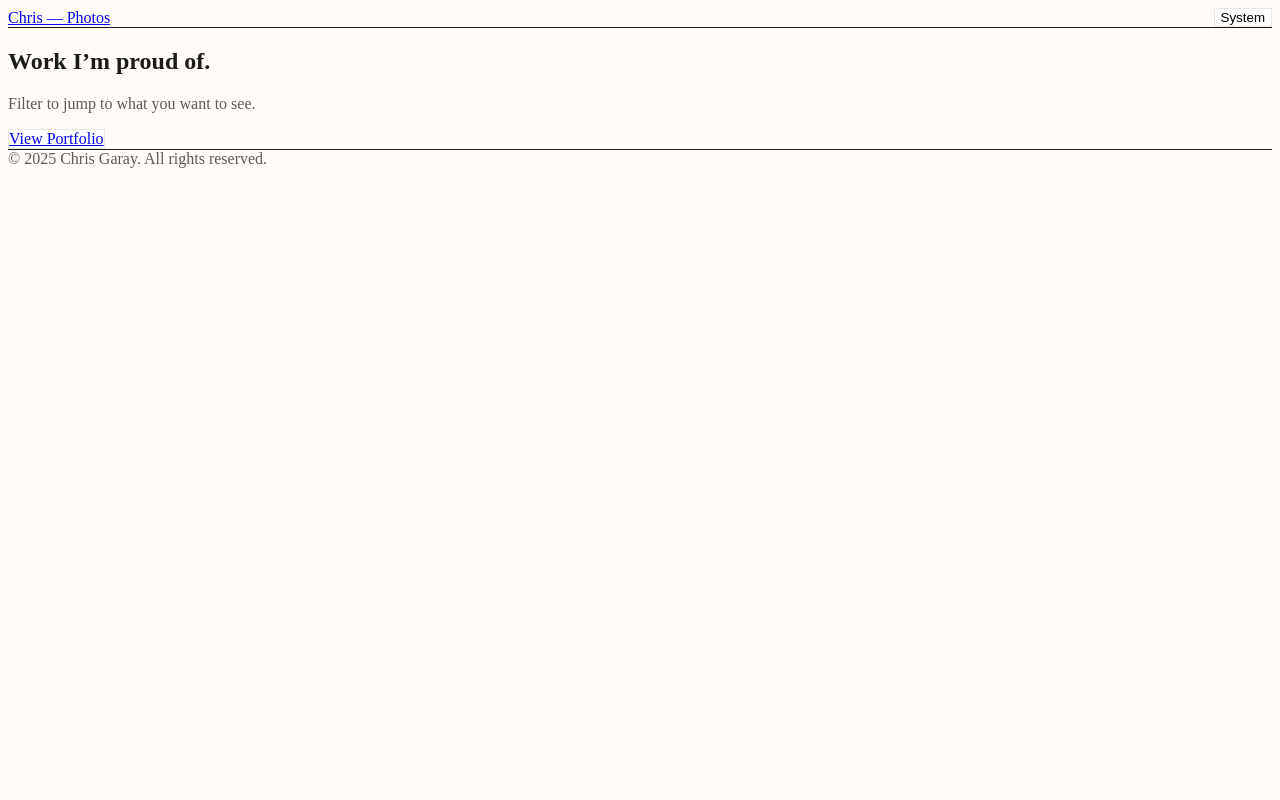
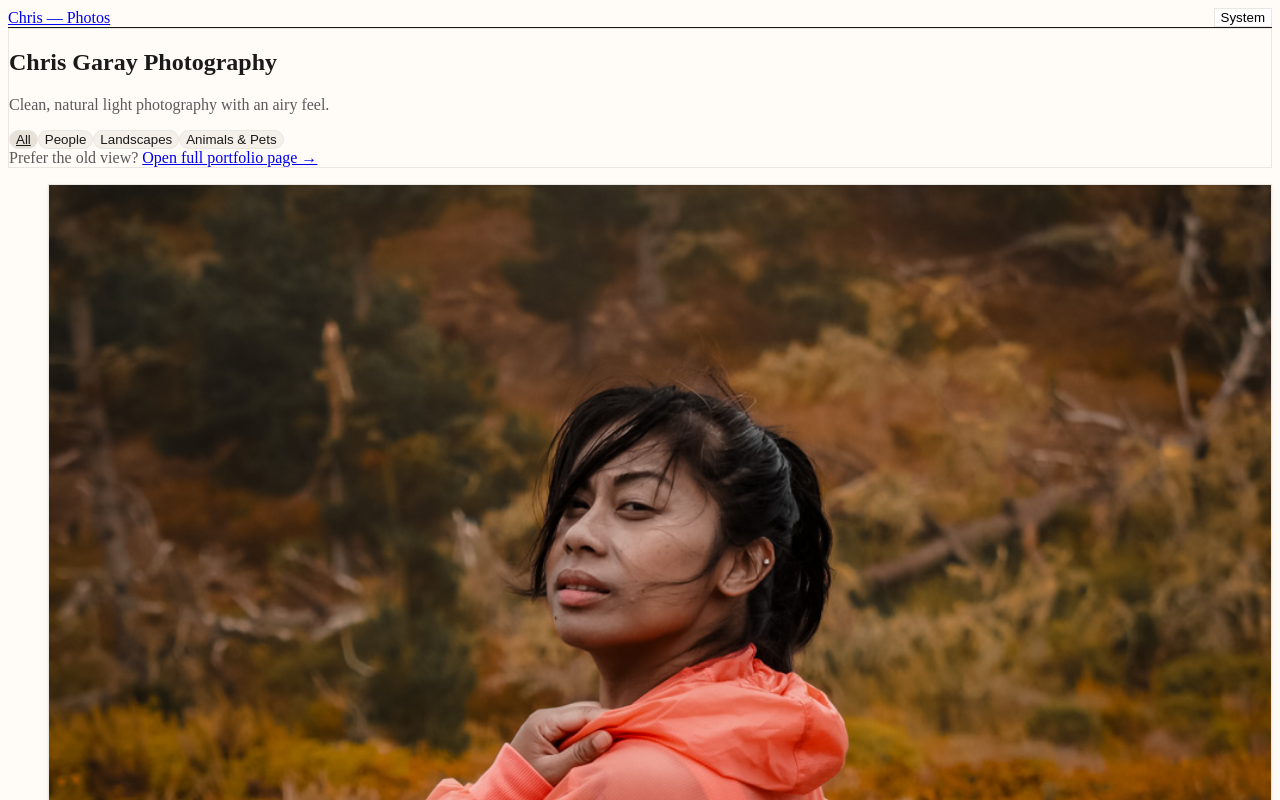
Before and after one commit to Christopher-Garay/Chris-photo-site, a Next.js app: page / in a window 1280 px wide. Shown: the top 800 px of the page. Built offline with nearby package versions, Linux system fonts and the light colour scheme.

Commit message:
feat(home): hero + filters + gallery grid on /

```diff
--- a/app/page.tsx
+++ b/app/page.tsx
@@ -1,14 +1,52 @@
 "use client";
 
+import { useMemo, useState } from "react";
 import Link from "next/link";
+import { FilterChips } from "../components/FilterChips";
+import { GalleryGrid } from "../components/GalleryGrid";
+import { galleries, type CategoryKey } from "../lib/galleryData";
+
 export default function Home() {
+  const [active, setActive] = useState<CategoryKey | "all">("all");
+
+  const filtered = useMemo(() => {
+    if (active === "all") return galleries;
+    return galleries.filter((g) => g.category === active);
+  }, [active]);
+
   return (
-    <section className="space-y-6">
-      <h1 className="text-3xl font-bold tracking-wide">Work I’m proud of.</h1>
-      <p className="max-w-prose text-textMuted">Filter to jump to what you want to see.</p>
-      <div>
-        <Link href="/portfolio" className="inline-block rounded-xl border border-border bg-surface px-4 py-2 shadow-sm hover:shadow">View Portfolio</Link>
+    <section className="space-y-8">
+      {/* Hero / intro card */}
+      <div className="relative overflow-hidden rounded-2xl border border-border bg-surface/70 p-8 shadow">
+        {/* soft background flourish */}
+        <div className="pointer-events-none absolute inset-0 -z-10 bg-[radial-gradient(1200px_600px_at_50%_-20%,rgba(79,107,122,0.12),transparent_60%)]" />
+        <h1 className="text-4xl md:text-5xl font-bold tracking-wide">Chris Garay Photography</h1>
+        <p className="mt-2 max-w-prose text-textMuted">
+          Clean, natural light photography with an airy feel.
+        </p>
+
+        {/* Filters right in the hero */}
+        <div className="mt-6">
+          <FilterChips active={active} onChange={setActive} />
+        </div>
+
+        {/* Secondary nav hint */}
+        <div className="mt-3 text-sm text-textMuted">
+          Prefer the old view?{" "}
+          <Link href="/portfolio" className="underline hover:opacity-80">
+            Open full portfolio page →
+          </Link>
+        </div>
       </div>
+
+      {/* Gallery grid */}
+      <GalleryGrid items={filtered} />
+
+      {filtered.length === 0 && (
+        <p className="rounded-lg border border-border bg-surface p-6 text-textMuted">
+          No matches. Try clearing a filter.
+        </p>
+      )}
     </section>
   );
 }
```
